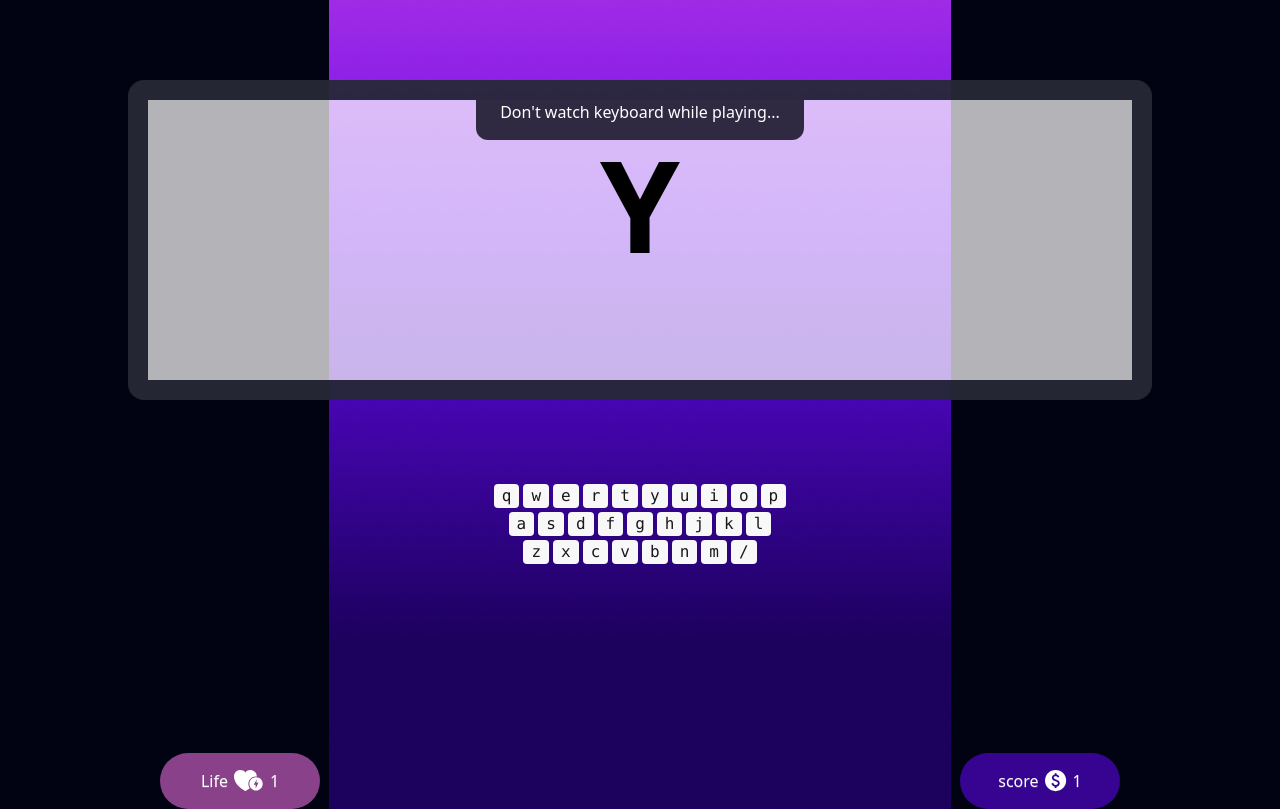
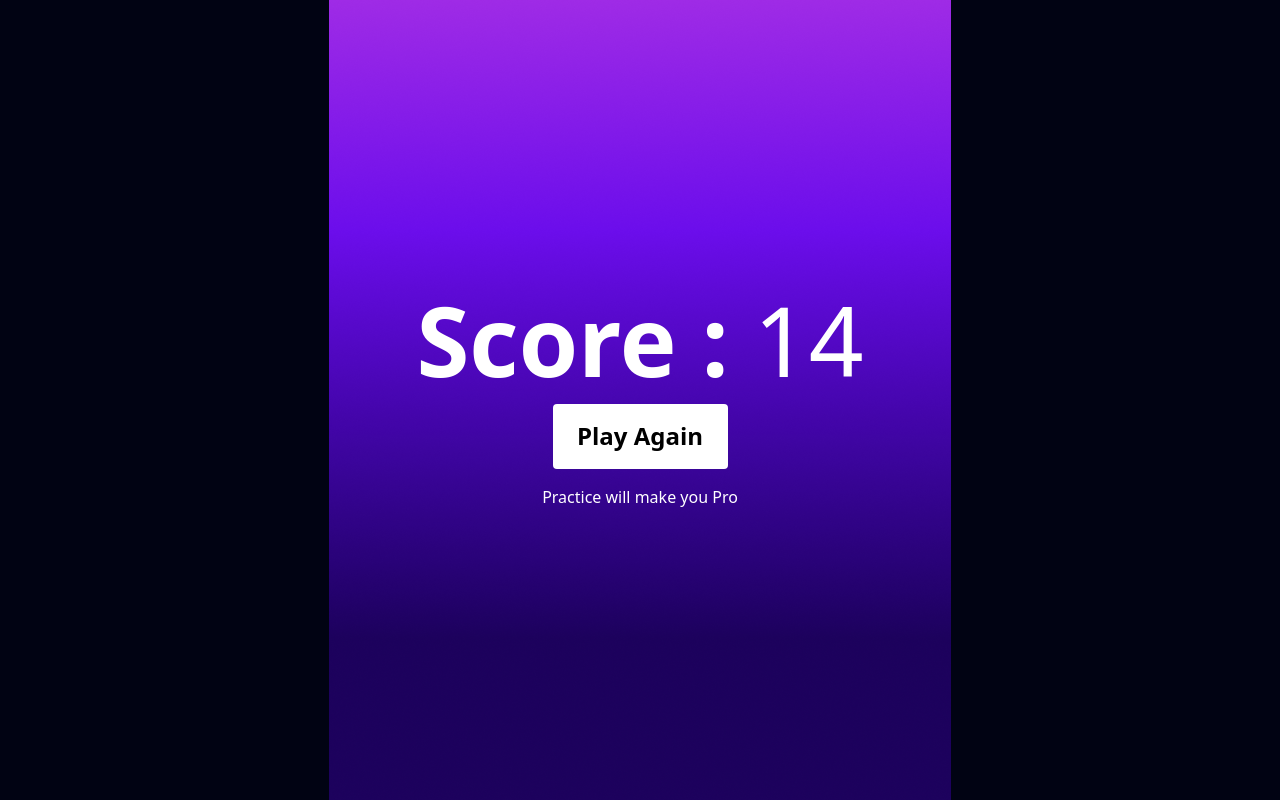
Before and after one commit to Diptesh8/alpha-clash-project-game, a website: page index.html in a window 1280 px wide. Drawn offline with nearby package versions, Linux system fonts and the light colour scheme.

Commit message:
added scoer section

```diff
--- a/index.html
+++ b/index.html
@@ -21,7 +21,7 @@
             </div>
         </section>
         <!-- playground part--------- -->
-        <section class="playground">
+        <section class="playground hidden">
             <div class="flex justify-center flex-col items-center gap-20 pt-20">
                 <!-- screen -->
                 <div class="w-[1024px] h-[320px] border-[20px] rounded-2xl border-[#010313cc] bg-[#FFFFFFb3]">
@@ -86,6 +86,12 @@
         </section>
         <!-- score part------------- -->
         <section class="score">
+            <div class="text-white flex flex-col justify-center items-center min-h-screen gap-4">
+                <h1 class="text-8xl"><span class="font-extrabold">Score :</span> <span>14</span></h1>
+                <button class="btn btn-active btn-secondary font-semibold text-2xl bg-white text-black p-0.5 w-[175px] h-[65px]">Play Again</button>
+                <p>Practice will make you Pro</p>
+
+            </div>
 
         </section>
     </main>
```
